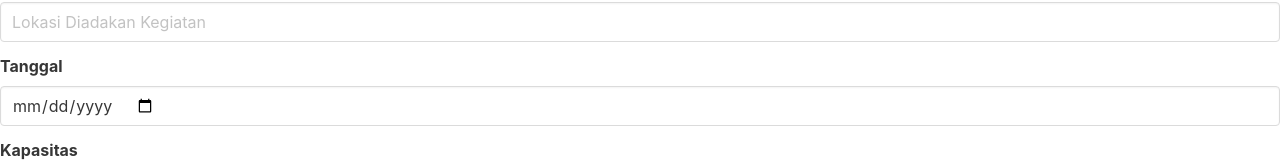
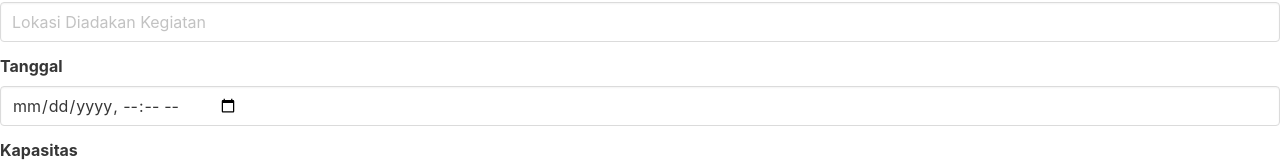
Before and after one commit to DavidDimasPatty/SekertariatPelayananImanKatolik, a React (Create React App) app: page /editkegiatan/1 in a window 1280 px wide. Shown: the part 434-602 px from the top of the page. Built offline with nearby package versions, Linux system fonts and the light colour scheme; no server answers.

Commit message:
bug date

```diff
--- a/src/components/editKegiatan.js
+++ b/src/components/editKegiatan.js
@@ -138,8 +138,8 @@ const EditKegiatan = () => {
                 <div className='field'>
                     <label className='label'>Tanggal</label>
                     <input className="input"
-                    type="date"
-                     value={tanggal.toString("yyyy-MM-dd")}
+                    type="datetime-local"
+                     value={tanggal.slice(0, 19)}
                      onChange={(e) =>setTanggal(e.target.value)}
                      ></input>
                 </div>
```
